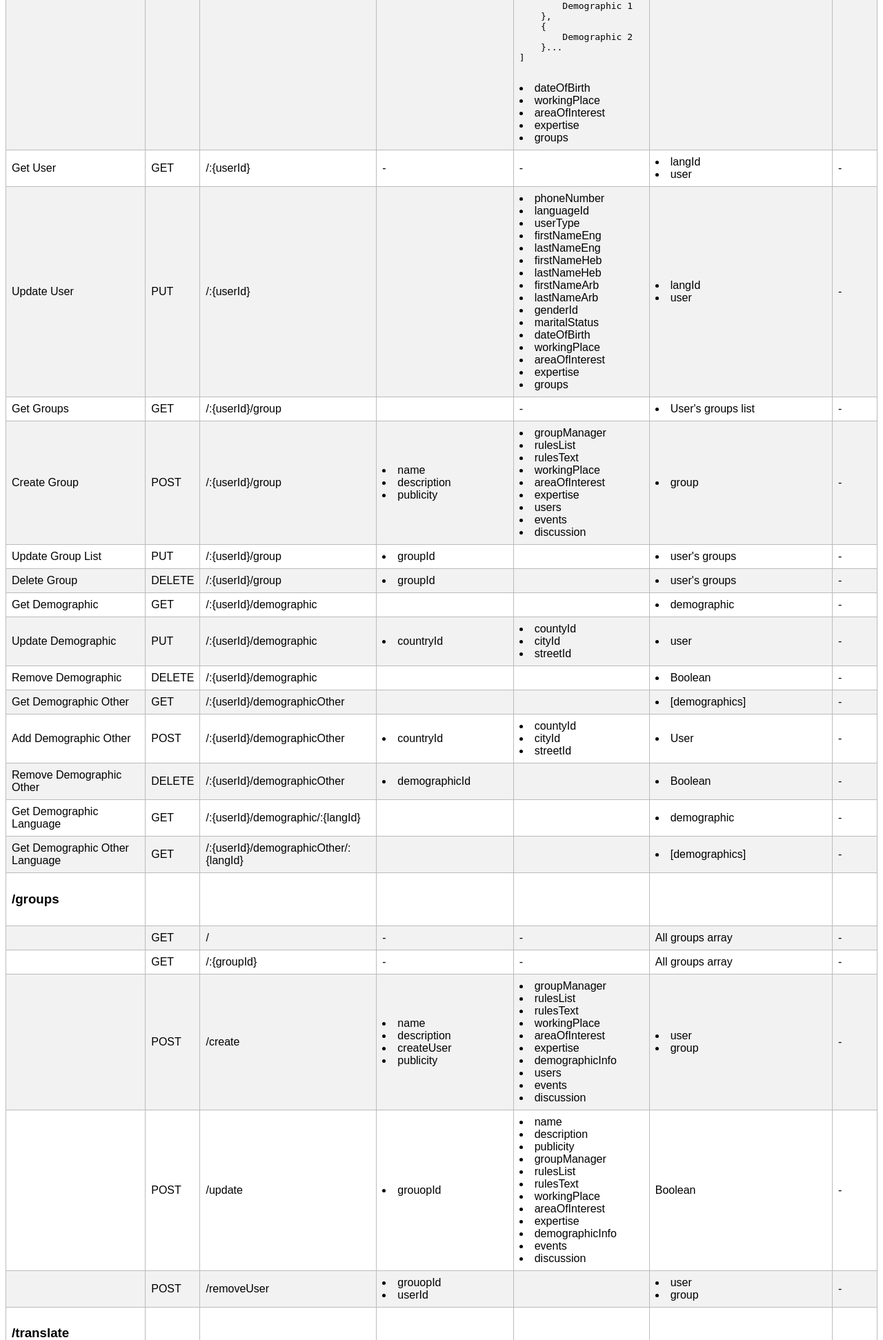
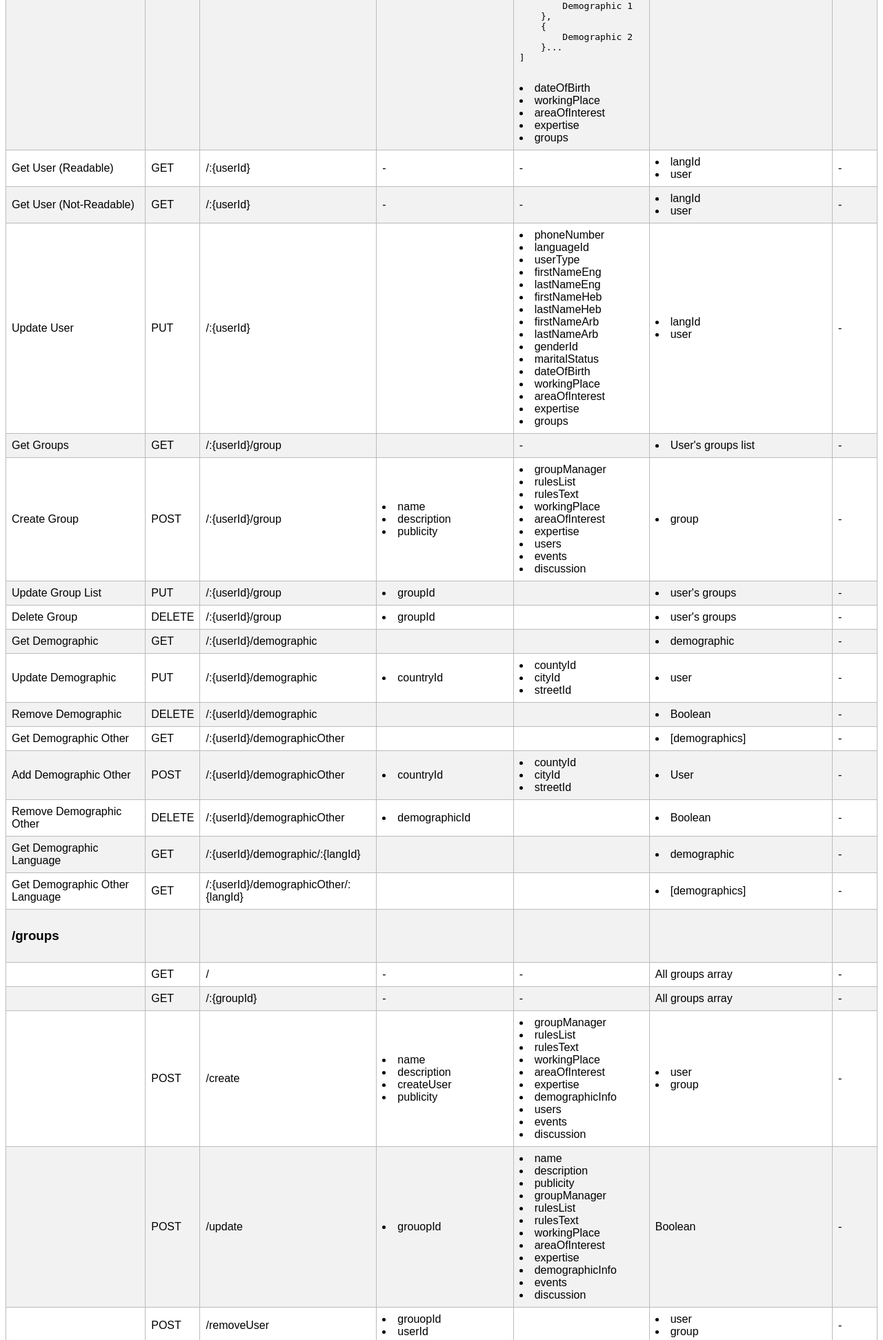
Before and after one commit to ynui/Babaya, a Node server app: page / in a window 1280 px wide. Shown: the part 942-2885 px from the top of the page at 69% size. Run offline with Node 20, Linux system fonts and the light colour scheme.

Commit message:
get not-readable users

```diff
--- a/views/index.html
+++ b/views/index.html
@@ -243,7 +243,30 @@
         </tr>
         <tr>
             <!--Route-->
-            <td>Get User</td>
+            <td>Get User (Readable)</td>
+            <!--Method-->
+            <td>GET</td>
+            <!--Path-->
+            <td>/:{userId}</td>
+            <!--Required-->
+            <td>
+                -
+            </td>
+            <!--Optional-->
+            <td>
+                -
+            </td>
+            <!--Response-->
+            <td>
+                <li>langId</li>
+                <li>user</li>
+            </td>
+            <!--Errors-->
+            <td>-</td>
+        </tr>
+        <tr>
+            <!--Route-->
+            <td>Get User (Not-Readable)</td>
             <!--Method-->
             <td>GET</td>
             <!--Path-->
```
Also changed, not shown: routes/usersRouter.js (+9 -9 lines).
